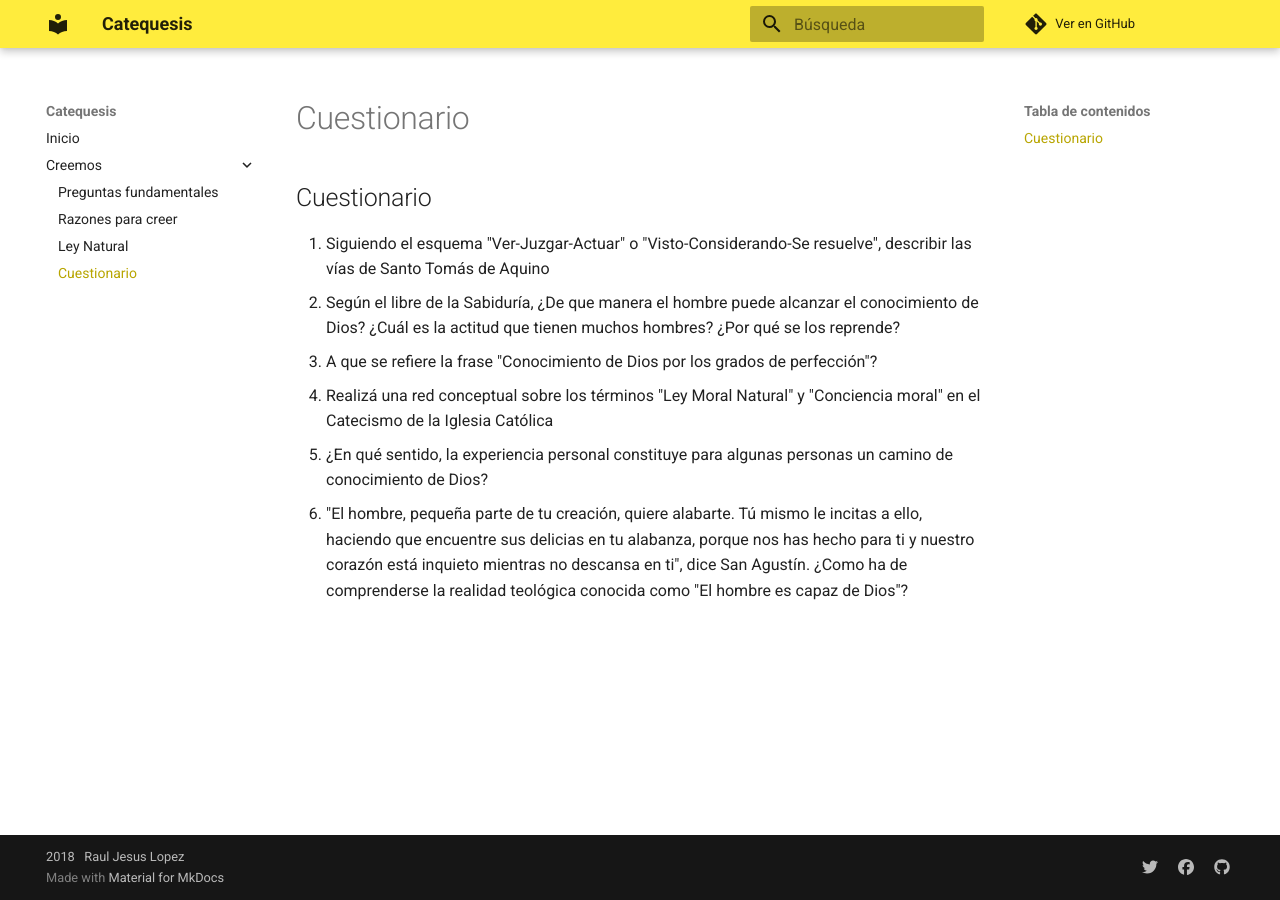
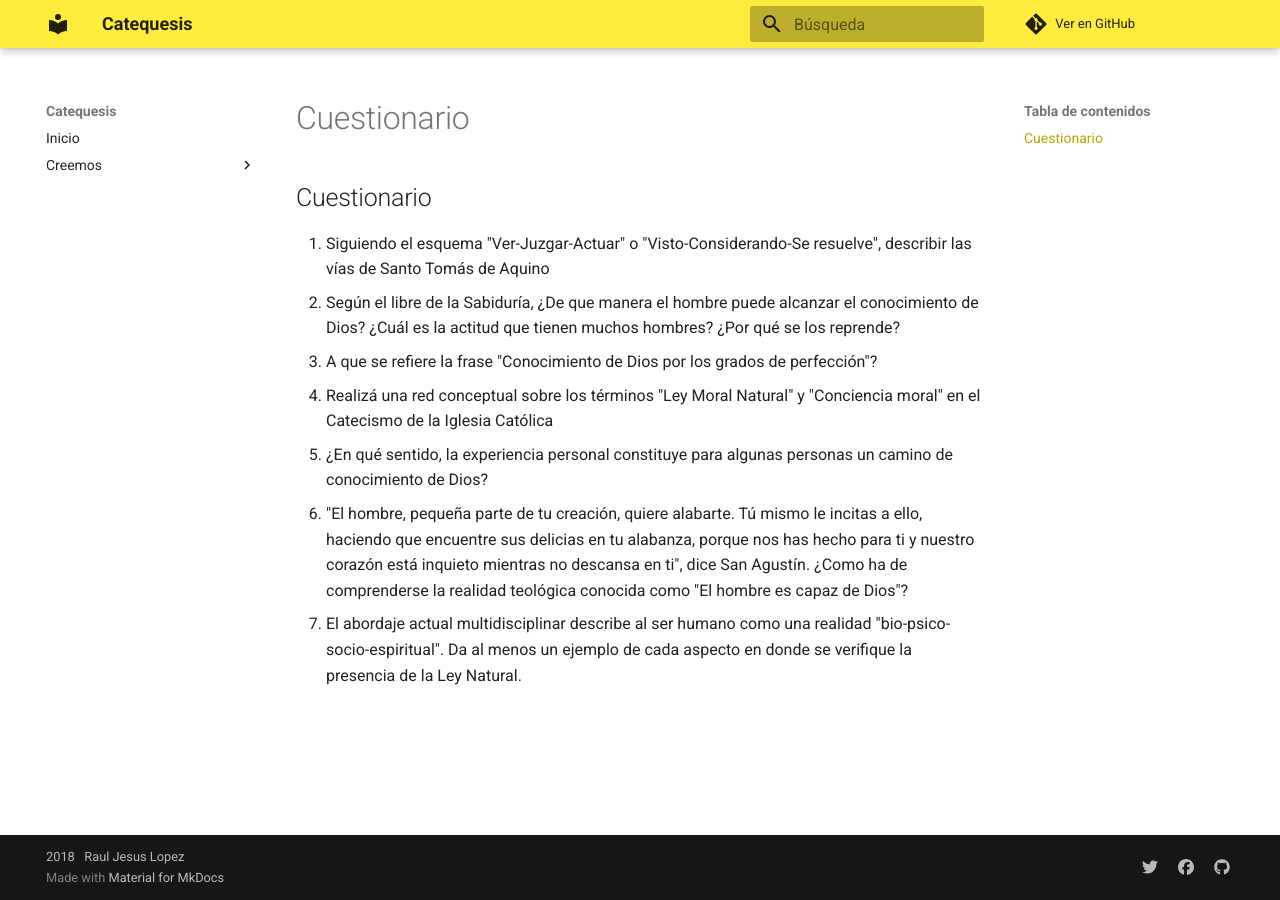
Before and after one commit to la9una/catequesis, an MkDocs documentation site: the page built from docs/ creemos/cuestionario.md, in a window 1280 px wide. Built offline with MkDocs 1.6.1 and Material for MkDocs 9.7.7, drawn with Linux system fonts in a browser that asks for light colours; comment, search, counter and statistics services are not loaded.

Commit message:
Actualización del cuestionario

```diff
--- a/docs/creemos/cuestionario.md
+++ b/docs/ creemos/cuestionario.md
@@ -6,3 +6,4 @@
 4. Realizá una red conceptual sobre los términos "Ley Moral Natural" y "Conciencia moral" en el Catecismo de la Iglesia Católica
 5. ¿En qué sentido, la experiencia personal constituye para algunas personas un camino de conocimiento de Dios?
 6. "El hombre, pequeña parte de tu creación, quiere alabarte. Tú mismo le incitas a ello, haciendo que encuentre sus delicias en tu alabanza, porque nos has hecho para ti y nuestro corazón está inquieto mientras no descansa en ti", dice San Agustín. ¿Como ha de comprenderse la realidad teológica conocida como "El hombre es capaz de Dios"?
+7. El abordaje actual multidisciplinar describe al ser humano como una realidad "bio-psico-socio-espiritual". Da al menos un ejemplo de cada aspecto en donde se verifique la presencia de la Ley Natural.
```
